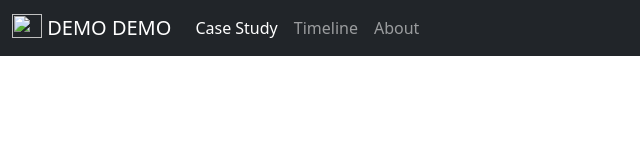
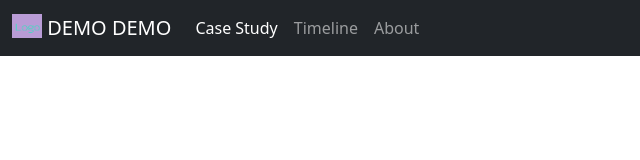
Before and after one commit to same-ux-bee/CaseStudy, a plain HTML site: page index.html in a window 1280 px wide. Shown: the full height of the page, 0-640 px from the left. Drawn offline with nearby package versions, Linux system fonts and the light colour scheme; the site is published under a folder, as on GitHub Pages, so addresses that start at the root find nothing.

Commit message:
updated logo placeholder

```diff
--- a/index.html
+++ b/index.html
@@ -11,7 +11,7 @@
         <nav class="navbar  navbar-dark navbar-expand-lg bg-dark fixed-top">
             <div class="container-fluid">
                 <a class="navbar-brand" href="#">
-                    <img src="/images/placeholder_logo_250.png" alt="" width="30" height="24" class="d-inline-block align-text-top">
+                    <img src="images/placeholder_logo_250.png" alt="" width="30" height="24" class="d-inline-block align-text-top">
                     DEMO DEMO
                 </a>
               <button class="navbar-toggler" type="button" data-bs-toggle="collapse" data-bs-target="#navbarSupportedContent" aria-controls="navbarSupportedContent" aria-expanded="false" aria-label="Toggle navigation">
```
Also changed, not shown: timeline_OG.html (+1 -1 lines).
